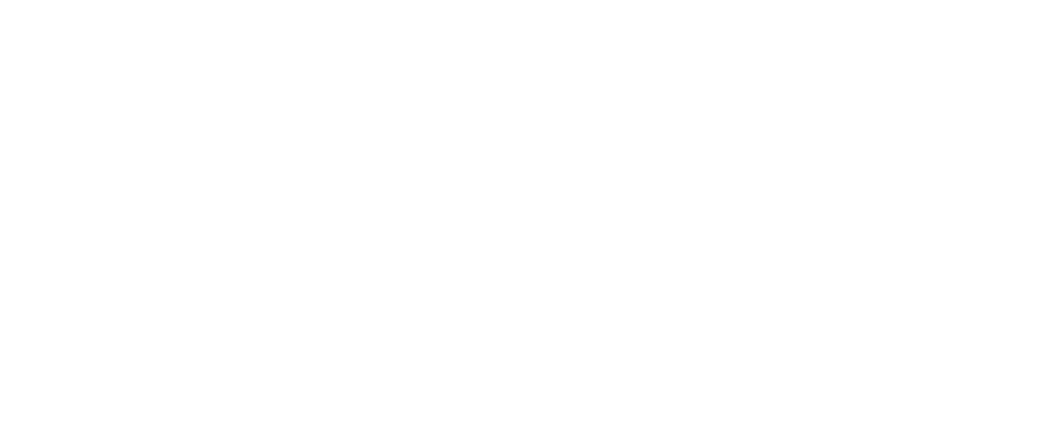
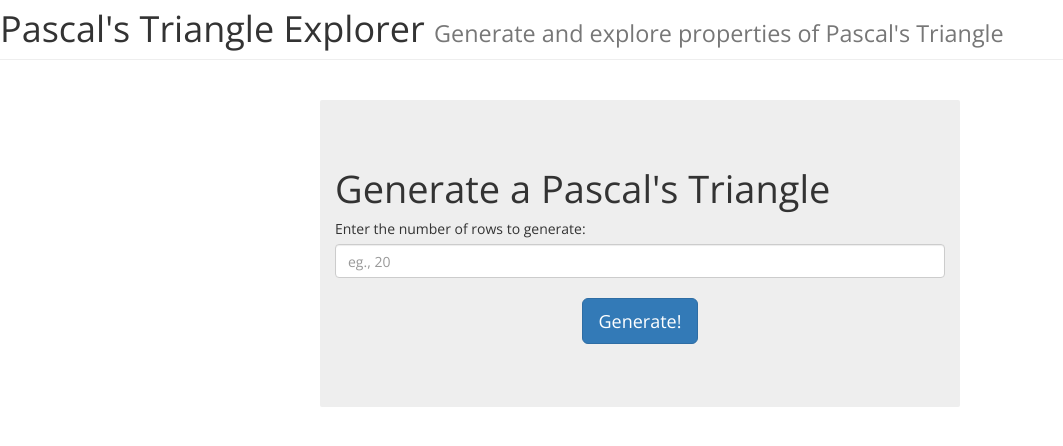
Before and after one commit to varunnaik/pascals_triangle, a plain HTML site: page index.html in a window 1280 px wide. Shown: the whole page, without its empty margins (0-1063 px from the left). Drawn offline with nearby package versions, Linux system fonts and the light colour scheme.

Commit message:
Add basic UI for the homepage.

```diff
--- /dev/null
+++ b/css/style.css
@@ -0,0 +1,30 @@
+@import url(http://fonts.googleapis.com/css?family=Open+Sans|Inconsolata);
+
+body {
+    font-family: "Open Sans", "DejaVu Sans", Helvetica, sans-serif;
+}
+header h1 {
+    font-weight: normal;
+    margin-top: 0;
+    margin-top: 9px;
+}
+header.page-header {
+    margin-top: 0;
+    margin-bottom: 0;
+    padding-bottom: 0;
+}
+.jumbotron {
+    border-radius: 2px;
+    margin-top: 40px;
+}
+.jumbotron h1 {
+    font-size: 3.8rem;
+    font-weight: normal;
+}
+.jumbotron label {
+    font-weight: normal;
+}
+.jumbotron p {
+    margin-top: 20px;
+    text-align: center;
+}
--- a/index.html
+++ b/index.html
@@ -2,9 +2,21 @@
 <html>
 <head lang="en">
     <meta charset="UTF-8">
-    <title></title>
+    <title>Pascal's Triangle Explorer</title>
+    <link rel="stylesheet" href="//netdna.bootstrapcdn.com/bootstrap/3.1.1/css/bootstrap.min.css">
+    <link rel="stylesheet" href="css/style.css">
 </head>
 <body>
+<header class="page-header">
+    <h1>Pascal's Triangle Explorer <small>Generate and explore properties of Pascal's Triangle</small></h1>
+</header>
+<div class="jumbotron container row col-sm-6 col-sm-offset-3">
+    <h1>Generate a Pascal's Triangle</h1>
+    <label>Enter the number of rows to generate:</label>
+    <input type="text" class="form-control" placeholder="eg., 20"/>
+    <p><a class="btn btn-primary btn-lg" role="button">Generate!</a></p>
+</div>
 
+<script src="//netdna.bootstrapcdn.com/bootstrap/3.1.1/js/bootstrap.min.js"></script>
 </body>
 </html>
```
